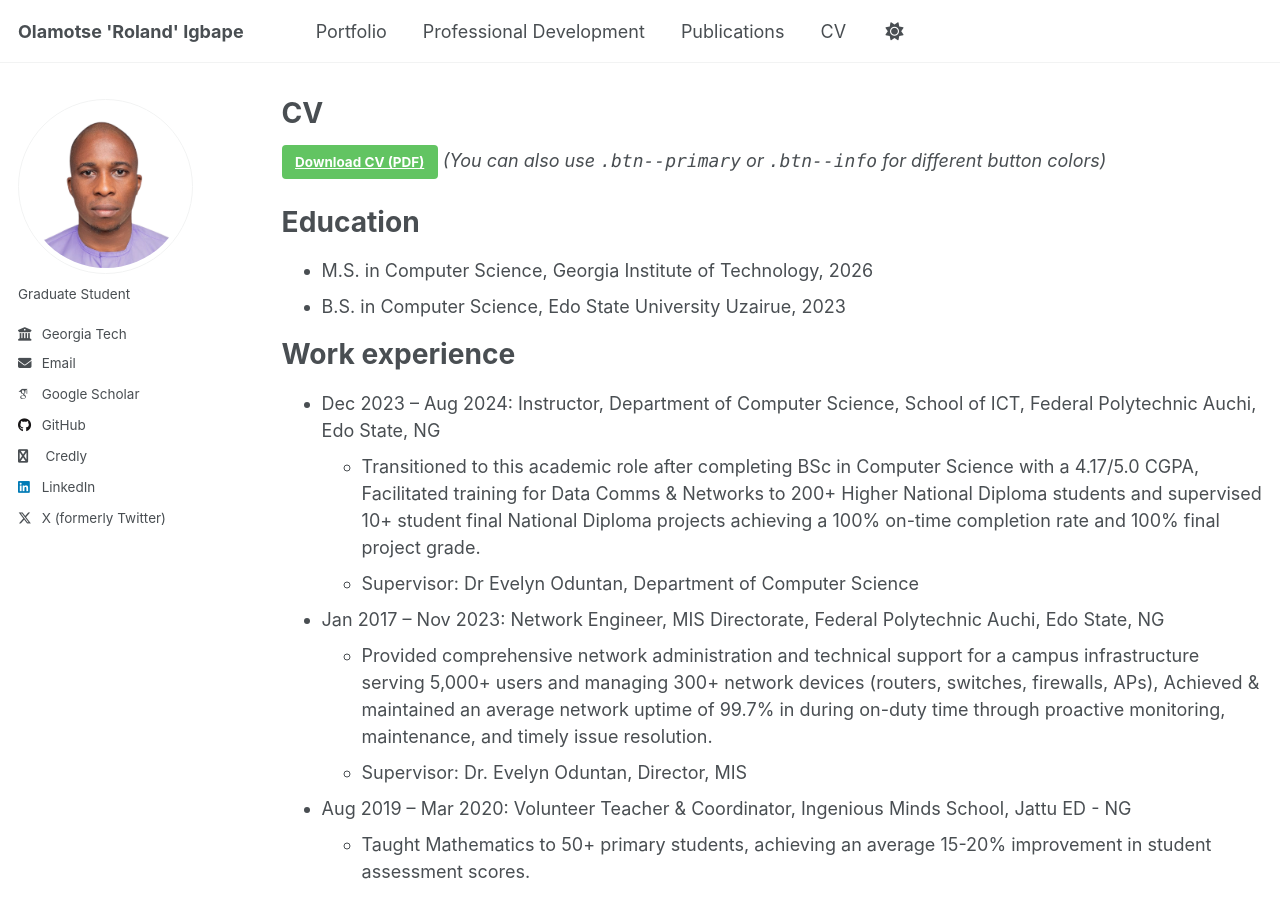
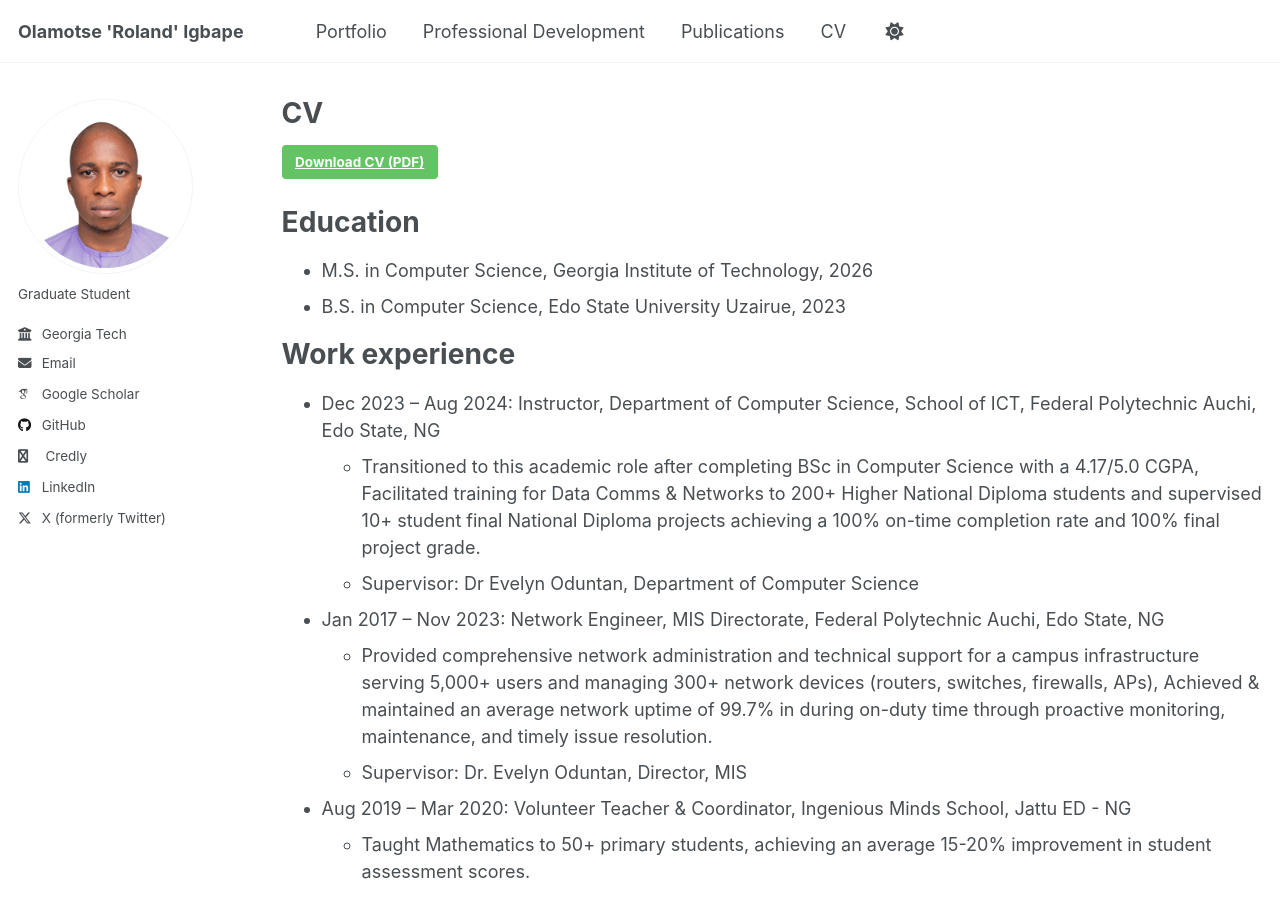
Before and after one commit to oigbape/oigbape.github.io, a Jekyll site: the page built from _pages/cv.md, in a window 1280 px wide and 900 px high. Built offline with Jekyll 4.4.1, drawn with Linux system fonts in a browser that asks for light colours; some web fonts are replaced.

Commit message:
Update cv.md

```diff
--- a/_pages/cv.md
+++ b/_pages/cv.md
@@ -8,8 +8,7 @@ redirect_from:
 ---
 
 {% include base_path %}
-[**Download CV (PDF)**](/files/cv.pdf){: .btn .btn--success}{:target="_blank"}
-*(You can also use `.btn--primary` or `.btn--info` for different button colors)*
+[**Download CV (PDF)**](/files/Igbape.pdf){: .btn .btn--success}{:target="_blank"}
 
 Education
 ======
```
